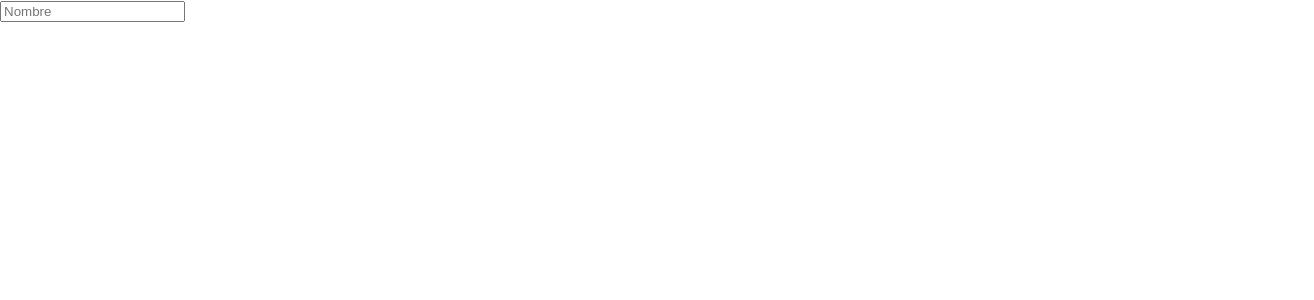
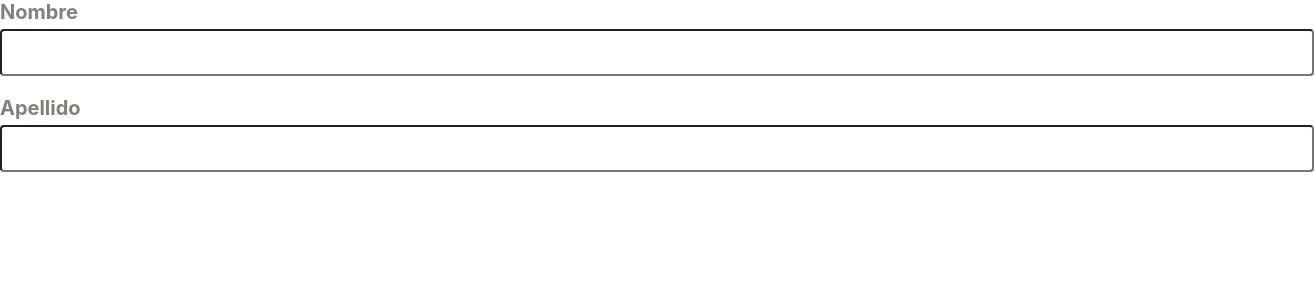
Before and after one commit to gurgen-baghdasaryan/react_user_manager, a React (Create React App) app: page / in a window 1280 px wide. Shown: the top 300 px of the page, 1314 px wide, since content can reach past the window. Built offline with nearby package versions, Linux system fonts and the light colour scheme.

Commit message:
creating input component

```diff
--- a/src/App.js
+++ b/src/App.js
@@ -1,17 +1,14 @@
 import useFormulario from './Hooks/useFormulario';
+import Input from './components/Input';
 
 
 function App() {
-  const [formu, handleChange] = useFormulario({name: ''})
+  const [formu, handleChange] = useFormulario({ name: '', lastname: '' })
   console.log(formu);
   return (
     <form >
-      <input
-        name="name"
-        placeholder="Nombre"
-        value={formu.name}
-        onChange={handleChange}
-      />
+      <Input label='Nombre' name='name' value={formu.name} onChange={handleChange} />
+      <Input label='Apellido' name='lastname' value={formu.lastname} onChange={handleChange} />
     </form>
   );
 }
--- /dev/null
+++ b/src/components/Input.css
@@ -0,0 +1,20 @@
+.field{
+    margin-bottom: 20px;
+}
+.field label {
+    display: block;
+    margin: 0 0 5px 0;
+    color:rgb(135, 127, 118);
+    font-weight: 700;
+    font-size: 20px;
+}
+.field input{
+    background-color: white;
+    outline: 0;
+    font-size: 20px;
+    padding: 10px 15px ;
+    border: 1px solid rgb(rgb(136, 117, 117)) ;
+    color:rgb(135, 127, 118);
+    border-radius: 4px;
+    width: 100%;
+}
--- /dev/null
+++ b/src/components/Input.js
@@ -0,0 +1,15 @@
+import React from 'react'
+import './Input.css'
+
+const Input = ({label, ...rest }) => {
+    return (
+
+        <div className='field'>
+            <label>{label}</label>
+
+            <input {...rest} />
+        </div>
+    )
+}
+
+export default Input
```
